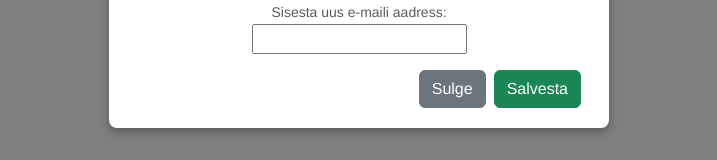
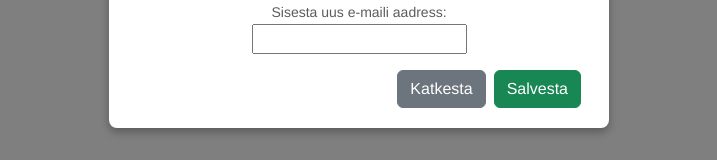
Before and after one commit to karin-v/flowerfront, a Vue app: page /my-profile in a window 1280 px wide. Both pictures are taken after a click on the button "Muuda andmeid". Shown: the part 500-660 px from the top of the page, without its empty margins (281-998 px from the left). Built offline with nearby package versions, Linux system fonts and the light colour scheme; no server answers.

Commit message:
update user modal wip

```diff
--- a/src/components/modal/Modal.vue
+++ b/src/components/modal/Modal.vue
@@ -14,7 +14,7 @@
             <slot name="body"></slot>
           </div>
           <div class="modal-footer mt-3">
-            <button type="button" class="btn btn-secondary me-2" @click="$emit('event-close-modal')">Sulge</button>
+            <button type="button" class="btn btn-secondary me-2" @click="$emit('event-close-modal')">Katkesta</button>
             <slot name="footer"></slot>
           </div>
         </div>
--- a/src/views/MyProfileView.vue
+++ b/src/views/MyProfileView.vue
@@ -60,7 +60,7 @@
           <div class="col-md-6">
 
             <button @click="openUserInfoModal" type="button" class="btn btn-success me-3">Muuda andmeid</button>
-            <button type="button" class="btn btn-success me-3">Avalehele</button>
+            <button @click="navigateToHomeView" type="button" class="btn btn-success me-3">Avalehele</button>
             <button type="button" class="btn btn-secondary">Kustuta konto</button>
 
           </div>
@@ -149,6 +149,10 @@ export default {
     resetAllMessages() {
       this.successMessage = ''
       this.errorMessage = ''
+    },
+
+    navigateToHomeView() {
+      NavigationService.navigateToHomeView()
     }
   },
 
```
